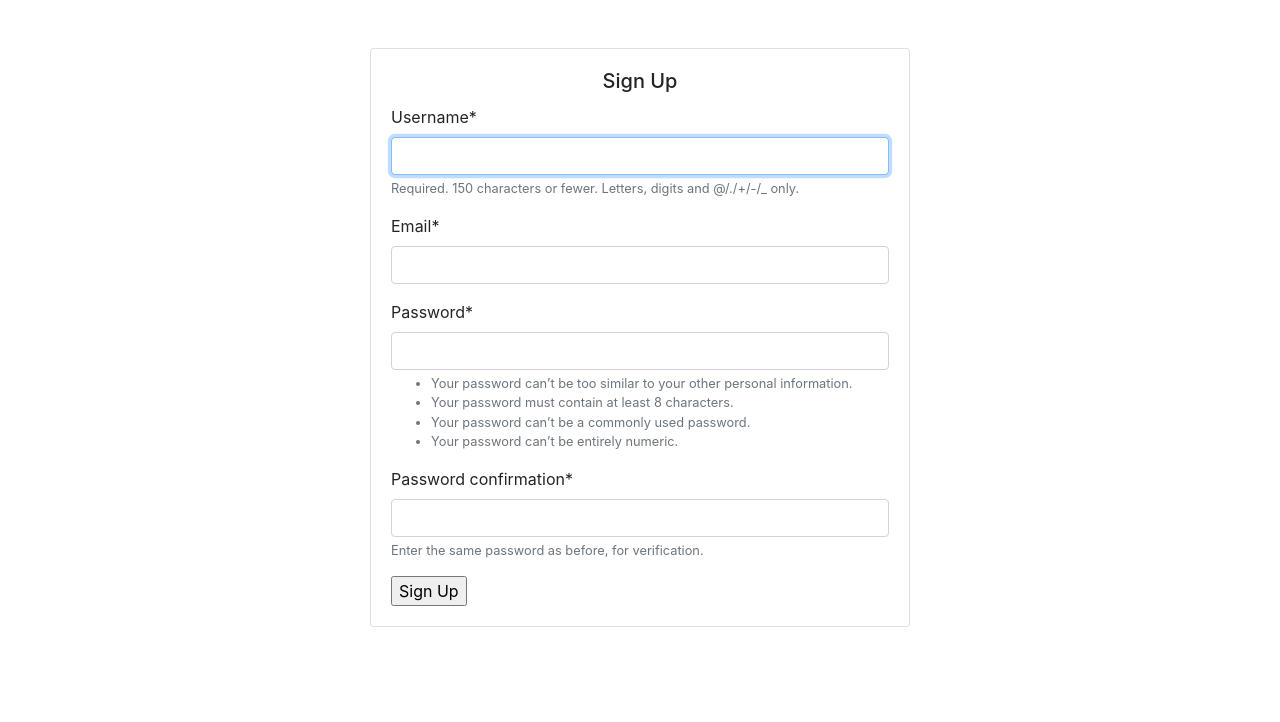
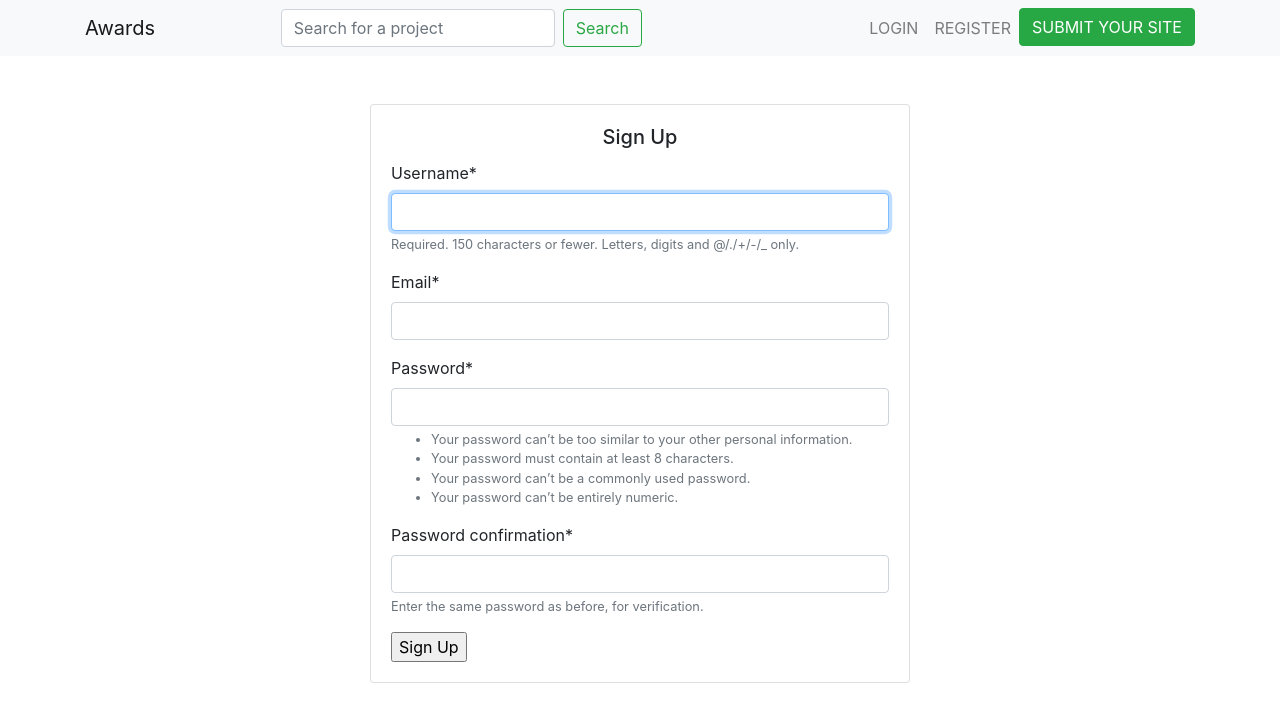
Before and after one commit to Bella-Amandine/Awards-project, a Django app: page /signup/ in a window 1280 px wide. Shown: the top 722 px of the page. Run offline with Django 3.2, Linux system fonts and the light colour scheme; some libraries are stand-ins or nearby versions.

Commit message:
Add a navbar

```diff
--- a/awardapp/templates/base.html
+++ b/awardapp/templates/base.html
@@ -12,6 +12,8 @@
     <title>Award</title>
 </head>
 <body>
+
+    {% include 'navbar.html' %}
     {% block content %}
 
     {% endblock %}
--- /dev/null
+++ b/awardapp/templates/navbar.html
@@ -0,0 +1,38 @@
+<!DOCTYPE html>
+<html lang="en">
+<head>
+    <meta charset="UTF-8">
+    <meta name="viewport" content="width=device-width, initial-scale=1.0">
+    <title>Document</title>
+</head>
+<body>
+    <nav class="navbar navbar-expand-sm navbar-light bg-light">
+        <div class="container">
+            <a href="#" class="navbar-brand text-center">Awards</a>
+            <button class="navbar-toggler" type="button" data-toggle="collapse" data-target="#myNav">
+                <span class="navbar-toggler-icon"></span>
+            </button>
+
+            <div class="collapse navbar-collapse" id="myNav">
+
+                <form action="" class="form-inline m-auto">
+                    <input type="search" placeholder="Search for a project" class="form-control mr-sm-2" aria-label="Search">
+                    <button class="btn btn-outline-success my-2 my-sm-0" type="submit">Search</button>
+                </form>
+
+                <ul class="navbar-nav ml-auto">
+                    <li class="nav-item">
+                        <a href="#" class="nav-link">LOGIN</a>
+                    </li>
+                    <li class="nav-item">
+                        <a href="#" class="nav-link">REGISTER</a>
+                    </li>
+                    <li class="nav-item mr-auto">
+                        <a href="#" class="btn btn-success">SUBMIT YOUR SITE</a>
+                    </li>
+                </ul>
+            </div>
+        </div>
+    </nav>
+</body>
+</html>
```
